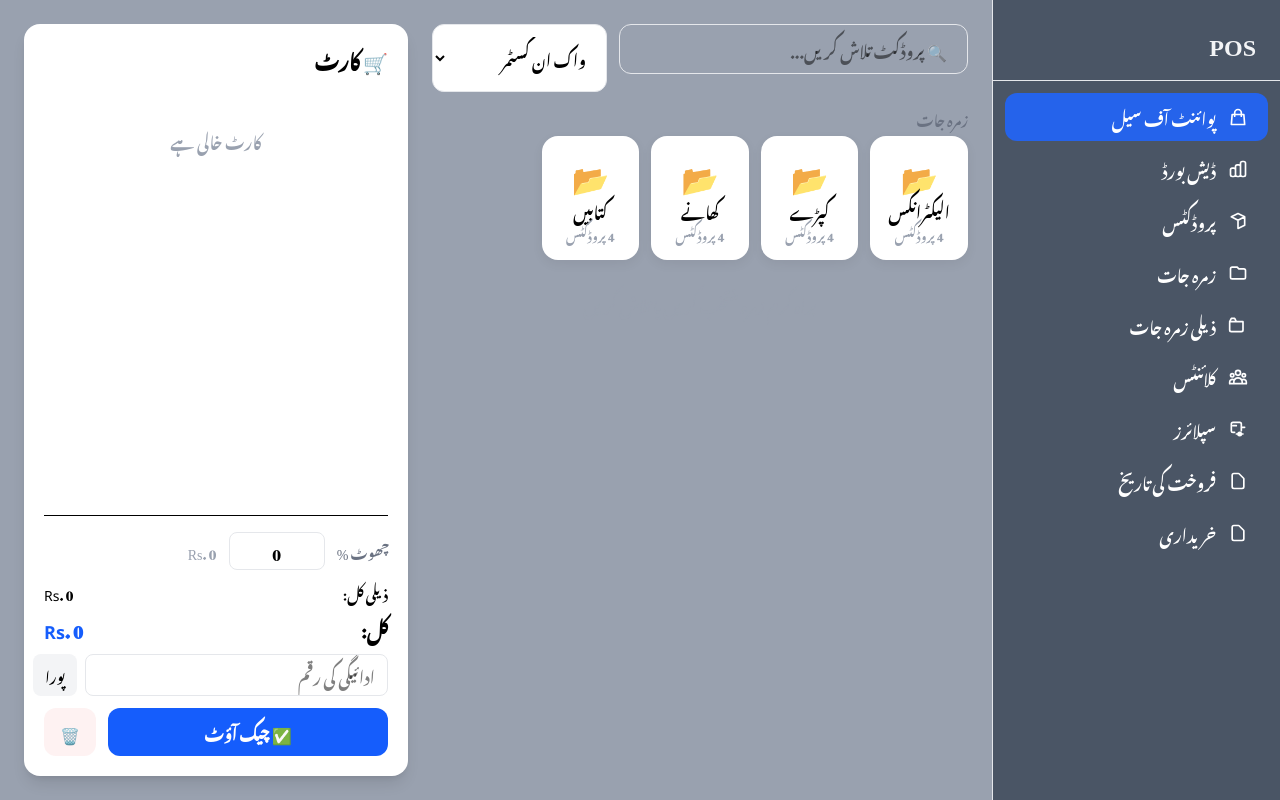
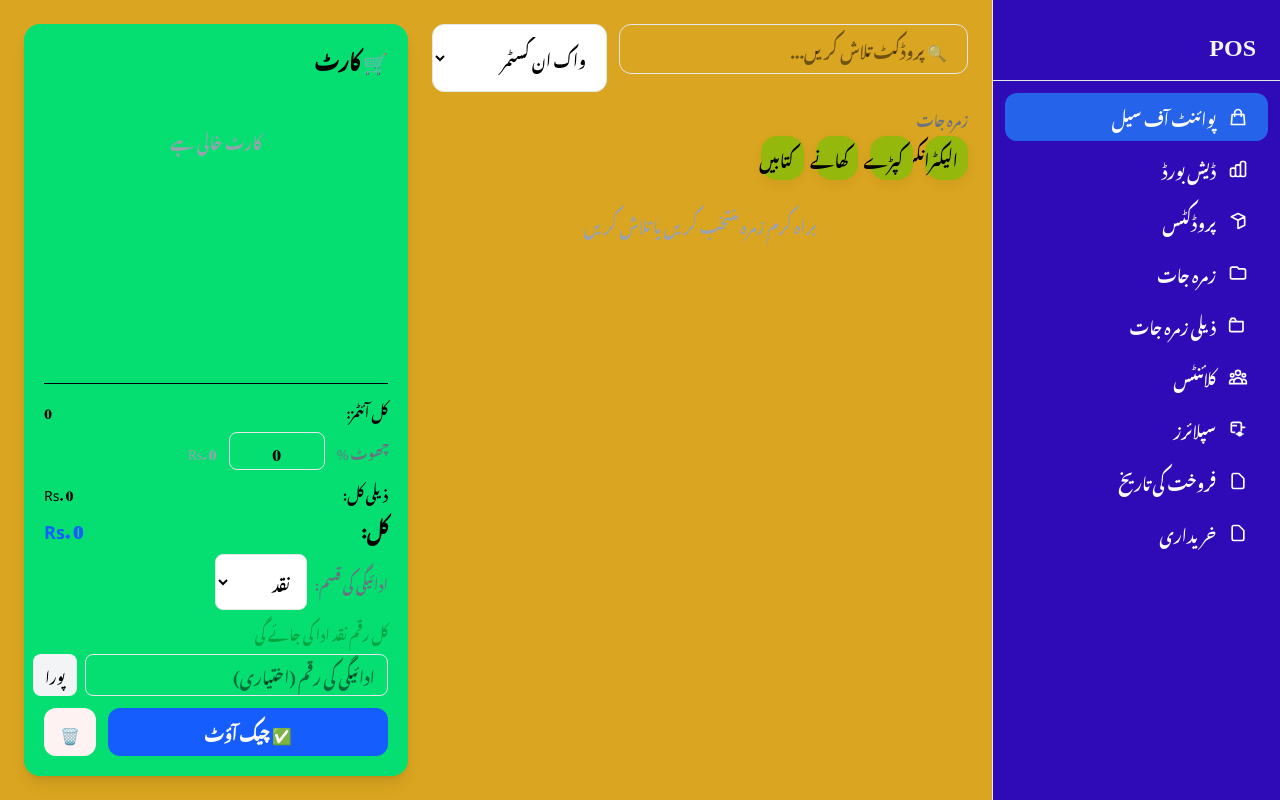
Before and after one commit to likeam/lagerblance, a React (Vite) app: page / in a window 1280 px wide. Both pictures are taken after a click on the element "پوائنٹ آف سیل". Built offline with nearby package versions, Linux system fonts and the light colour scheme; a web font is replaced by a local one.

Commit message:
Setting the Bill section

```diff
--- a/src/App.jsx
+++ b/src/App.jsx
@@ -41,7 +41,7 @@ function App() {
 
   return (
     <AppProvider>
-      <div className="flex min-h-screen bg-gray-400">
+      <div className="flex min-h-screen bg-[#DAA520]">
         <Sidebar activeTab={activeTab} setActiveTab={setActiveTab} />
         <div className="flex-1 overflow-auto">{renderContent()}</div>
       </div>
--- a/src/components/clients/Clients.jsx
+++ b/src/components/clients/Clients.jsx
@@ -13,8 +13,6 @@ export default function Clients() {
     address: "",
     balance: "",
   });
-
-  // State for balance adjustment modal
   const [showBalanceModal, setShowBalanceModal] = useState(false);
   const [selectedClient, setSelectedClient] = useState(null);
   const [balanceAmount, setBalanceAmount] = useState("");
@@ -104,7 +102,6 @@ export default function Clients() {
         </button>
       </div>
 
-      {/* Add/Edit Client Form */}
       {showAdd && (
         <div className="bg-white rounded-2xl p-6 shadow-lg border border-gray-200 fade-in">
           <h3 className="font-bold text-lg urdu-text mb-4">
@@ -240,7 +237,7 @@ export default function Clients() {
                   پتہ
                 </th>
                 <th className="px-4 py-3 text-sm font-semibold text-gray-600 urdu-text">
-                  بیلنس
+                  بیلنس (کریڈٹ)
                 </th>
                 <th className="px-4 py-3 text-sm font-semibold text-gray-600 urdu-text">
                   کل خریداری
--- a/src/components/common/Sidebar.jsx
+++ b/src/components/common/Sidebar.jsx
@@ -15,7 +15,7 @@ export default function Sidebar({ activeTab, setActiveTab }) {
   ];
 
   return (
-    <div className="w-72 bg-gray-600   border-l border-gray-200 h-screen sticky top-0 overflow-y-auto no-print">
+    <div className="w-72 bg-[#2F0BB8]   border-l border-gray-200 h-screen sticky top-0 overflow-y-auto no-print">
       <div className="p-6 border-b border-gray-200">
         <h1 className="text-2xl font-bold text-gray-100 urdu-text">POS</h1>
       </div>
--- a/src/components/pos/POS.jsx
+++ b/src/components/pos/POS.jsx
@@ -24,6 +24,7 @@ export default function POS() {
   const [showPrint, setShowPrint] = useState(false);
   const [currentSale, setCurrentSale] = useState(null);
   const [paymentAmount, setPaymentAmount] = useState("");
+  const [paymentType, setPaymentType] = useState("cash"); // 'cash' or 'credit'
 
   // Auto-select walk-in client
   useEffect(() => {
@@ -33,7 +34,7 @@ export default function POS() {
     }
   }, [clients]);
 
-  // Compute filtered products based on selection and search
+  // Compute filtered products
   const filteredProducts = useMemo(() => {
     let list = products;
     if (selectedSubcategory) {
@@ -62,7 +63,6 @@ export default function POS() {
     searchQuery,
   ]);
 
-  // Categories with product counts
   const categoryItems = useMemo(() => {
     return categories.map((c) => ({
       ...c,
@@ -76,7 +76,6 @@ export default function POS() {
     }));
   }, [categories, subcategories, products]);
 
-  // Subcategories for the selected category
   const subcategoryItems = useMemo(() => {
     if (!selectedCategory) return [];
     return subcategories
@@ -87,7 +86,6 @@ export default function POS() {
       }));
   }, [subcategories, selectedCategory, products]);
 
-  // Cart calculations
   const cartTotal = useMemo(() => {
     return cart.reduce((sum, item) => sum + item.price * item.qty, 0);
   }, [cart]);
@@ -98,7 +96,12 @@ export default function POS() {
 
   const netTotal = cartTotal - discountAmount;
 
-  // Cart operations
+  // Total items in cart (sum of quantities)
+  const totalItems = useMemo(() => {
+    return cart.reduce((sum, item) => sum + item.qty, 0);
+  }, [cart]);
+
+  // Add to cart
   const addToCart = (product) => {
     setCart((prev) => {
       const existing = prev.find((item) => item.productId === product.id);
@@ -136,14 +139,12 @@ export default function POS() {
   const clearCart = () => {
     setCart([]);
     setDiscountPercent(0);
-    setSelectedClient(null);
     setPaymentAmount("");
-    // re-select walk-in
+    setPaymentType("cash");
     const walkin = clients.find((c) => c.id === "walkin") || clients[0];
     setSelectedClient(walkin || null);
   };
 
-  // Checkout
   const handleCheckout = async () => {
     if (cart.length === 0) {
       alert("کارٹ خالی ہے");
@@ -153,11 +154,22 @@ export default function POS() {
       alert("براہ کرم کلائنٹ منتخب کریں");
       return;
     }
-    const paid = parseFloat(paymentAmount) || netTotal;
+
+    let paid = parseFloat(paymentAmount) || 0;
+    if (paymentType === "cash") {
+      paid = netTotal;
+    } else {
+      // credit: paid = 0 or partial; we'll set paid = 0 for simplicity, but allow partial
       if (paid < netTotal) {
-      alert("ادائیگی کی رقم کل سے کم ہے");
-      return;
+        // credit
+      } else {
+        // if they entered full amount, treat as cash
       }
+    }
+
+    // Ensure paid is not less than 0 and not more than total
+    if (paid < 0) paid = 0;
+    if (paid > netTotal) paid = netTotal;
 
     const invoiceNo = "INV-" + String(Date.now()).slice(-6);
     const sale = {
@@ -177,9 +189,11 @@ export default function POS() {
       discountAmount,
       total: netTotal,
       paid: paid,
+      paymentType: paymentType, // 'cash' or 'credit'
       date: Date.now(),
     };
     await dbAdd(STORES.SALES, sale);
+
     // Update stock
     for (const item of cart) {
       const prod = await dbGet(STORES.PRODUCTS, item.productId);
@@ -188,6 +202,16 @@ export default function POS() {
         await dbPut(STORES.PRODUCTS, prod);
       }
     }
+
+    // Update client balance if credit
+    if (paymentType === "credit") {
+      const client = await dbGet(STORES.CLIENTS, selectedClient.id);
+      if (client) {
+        const newBalance = (client.balance || 0) + netTotal;
+        await dbPut(STORES.CLIENTS, { ...client, balance: newBalance });
+      }
+    }
+
     setCurrentSale(sale);
     setShowPrint(true);
     await refreshAll();
@@ -207,11 +231,14 @@ export default function POS() {
     setCurrentSale(null);
   };
 
-  // ----- Print view -----
+  // Print view
   if (showPrint && currentSale) {
     return (
-      <div className="fixed inset-0 bg-white z-50 overflow-auto print-container">
-        <div className="max-w-2xl mx-auto p-8">
+      <div className="fixed inset-0 bg-[#94B80B] z-50 overflow-auto print-container">
+        <div
+          className="max-w-2xl mx-aut
+        o p-8"
+        >
           <div className="text-center mb-6">
             <h2 className="text-2xl font-bold urdu-text">📄 رسید / Invoice</h2>
             <p className="text-gray-500 urdu-text">
@@ -222,6 +249,14 @@ export default function POS() {
             </p>
             <p className="text-gray-500 urdu-text">
               کلائنٹ: {currentSale.clientName}
+            </p>
+            <p className="text-gray-500 urdu-text">
+              ادائیگی کی قسم:{" "}
+              {currentSale.paymentType === "cash" ? "نقد" : "کریڈٹ"}
+            </p>
+            <p className="text-gray-500 urdu-text">
+              کل اشیاء:{" "}
+              {currentSale.items.reduce((sum, item) => sum + item.qty, 0)}
             </p>
           </div>
           <div className="border-t border-b py-3 my-4">
@@ -295,14 +330,13 @@ export default function POS() {
     );
   }
 
-  // ----- Main POS UI -----
+  // Main POS UI
   return (
     <div className="flex gap-6 p-6">
-      {/* Left: Category/Subcategory/Product Grids stacked */}
       <div className="flex-1">
-        {/* Search Bar and Client Selector */}
-        <div className="mb-4 flex gap-3">
-          <div className="flex-1 relative">
+        {/* Search & Client */}
+        <div className="mb-4 flex gap-3 flex-wrap">
+          <div className="flex-1 relative min-w-[200px]">
             <input
               type="text"
               className="w-full px-5 py-3 rounded-xl border border-gray-200 focus:ring-2 focus:ring-blue-500 focus:border-transparent outline-none urdu-text"
@@ -328,64 +362,55 @@ export default function POS() {
           </select>
         </div>
 
-        {/* Category Grid - always visible */}
+        {/* Category Grid */}
         <div className="mb-4">
           <h3 className="text-sm font-semibold text-gray-500 urdu-text mb-2">
             زمرہ جات
           </h3>
-          <div className="grid grid-cols-3 sm:grid-cols-4 md:grid-cols-5 gap-3">
+          <div className="grid  grid-cols-6 sm:grid-cols-4 md:grid-cols-10 gap-3">
             {categoryItems.map((cat) => (
               <div
                 key={cat.id}
-                className={`grid-card text-center urdu-text ${selectedCategory === cat.id ? "selected" : ""}`}
+                className={`grid-card text-center  urdu-text ${selectedCategory === cat.id ? "selected" : ""}`}
                 onClick={() => {
-                  // Toggle: if same category, deselect; else select
                   setSelectedCategory((prev) =>
                     prev === cat.id ? null : cat.id,
                   );
-                  setSelectedSubcategory(null); // clear subcategory when category changes
+                  setSelectedSubcategory(null);
                 }}
               >
-                <div className="text-3xl mb-2">📂</div>
                 <div className="font-semibold text-base">{cat.name}</div>
-                <div className="text-xs text-gray-400 mt-1">
-                  {cat.productCount} پروڈکٹس
-                </div>
               </div>
             ))}
           </div>
         </div>
 
-        {/* Subcategory Grid - visible only if a category is selected */}
+        {/* Subcategory Grid */}
         {selectedCategory && (
           <div className="mb-4 fade-in">
             <h3 className="text-sm font-semibold text-gray-500 urdu-text mb-2">
               ذیلی زمرہ جات —{" "}
               {categories.find((c) => c.id === selectedCategory)?.name || ""}
             </h3>
-            <div className="grid grid-cols-3 sm:grid-cols-4 md:grid-cols-5 gap-3">
+            <div className="grid grid-cols-6 sm:grid-cols-4 md:grid-cols-10 gap-3">
               {subcategoryItems.map((sub) => (
                 <div
                   key={sub.id}
-                  className={`grid-card text-center urdu-text ${selectedSubcategory === sub.id ? "selected" : ""}`}
+                  className={`grid-card-subcategory text-center text-white urdu-text ${selectedSubcategory === sub.id ? "selected" : ""}`}
                   onClick={() => {
                     setSelectedSubcategory((prev) =>
                       prev === sub.id ? null : sub.id,
                     );
                   }}
                 >
-                  <div className="text-2xl mb-2">📁</div>
                   <div className="font-semibold text-base">{sub.name}</div>
-                  <div className="text-xs text-gray-400 mt-1">
-                    {sub.productCount} پروڈکٹس
-                  </div>
                 </div>
               ))}
             </div>
           </div>
         )}
 
-        {/* Product Grid - visible if subcategory selected OR search is active */}
+        {/* Product Grid */}
         {(selectedSubcategory || searchQuery.trim()) && (
           <div className="fade-in">
             <h3 className="text-sm font-semibold text-gray-500 urdu-text mb-2">
@@ -408,12 +433,11 @@ export default function POS() {
                     className="product-card urdu-text"
                     onClick={() => addToCart(prod)}
                   >
-                    <div className="text-2xl mb-1">📦</div>
                     <div className="font-semibold text-sm">{prod.name}</div>
                     <div className="text-blue-600 font-bold mt-1">
                       {formatCurrency(prod.price)}
                     </div>
-                    <div className="text-xs text-gray-400">
+                    <div className="text-xs text-gray-700">
                       اسٹاک: {prod.stock || 0}
                     </div>
                   </div>
@@ -423,7 +447,6 @@ export default function POS() {
           </div>
         )}
 
-        {/* If no category selected and no search, show a hint */}
         {!selectedCategory && !searchQuery.trim() && (
           <div className="text-center text-gray-400 urdu-text mt-8">
             براہ کرم زمرہ منتخب کریں یا تلاش کریں
@@ -431,8 +454,8 @@ export default function POS() {
         )}
       </div>
 
-      {/* Right: Cart - unchanged */}
-      <div className="w-96 bg-white rounded-2xl shadow-lg p-5 h-[calc(100vh-3rem)] sticky top-6 flex flex-col no-print">
+      {/* Cart */}
+      <div className="w-96 bg-green-400 rounded-2xl shadow-lg p-5 h-[calc(100vh-3rem)] sticky top-6 flex flex-col no-print">
         <h2 className="text-xl font-bold urdu-text mb-4">🛒 کارٹ</h2>
         <div className="flex-1 overflow-y-auto scrollbar-thin">
           {cart.length === 0 ? (
@@ -478,6 +501,10 @@ export default function POS() {
           )}
         </div>
         <div className="border-t pt-4 space-y-3">
+          <div className="flex justify-between text-sm urdu-text">
+            <span>کل آئٹمز:</span>
+            <span>{totalItems}</span>
+          </div>
           <div className="flex items-center gap-3">
             <span className="text-sm text-gray-500 urdu-text">چھوٹ %</span>
             <input
@@ -502,20 +529,45 @@ export default function POS() {
             <span>کل:</span>
             <span className="text-blue-600">{formatCurrency(netTotal)}</span>
           </div>
+          <div className="flex gap-2 items-center">
+            <span className="text-sm text-gray-500 urdu-text">
+              ادائیگی کی قسم:
+            </span>
+            <select
+              className="px-3 py-1.5 rounded-lg border border-gray-200 bg-white urdu-text"
+              value={paymentType}
+              onChange={(e) => setPaymentType(e.target.value)}
+            >
+              <option value="cash">نقد</option>
+              <option value="credit">کریڈٹ</option>
+            </select>
+          </div>
+          {paymentType === "cash" ? (
+            <div className="text-sm text-green-600 urdu-text">
+              کل رقم نقد ادا کی جائے گی
+            </div>
+          ) : (
+            <div className="text-sm text-orange-600 urdu-text">
+              رقم کریڈٹ پر ڈالی جائے گی
+            </div>
+          )}
           <div className="flex gap-2">
             <input
               type="number"
               className="flex-1 px-3 py-2 rounded-lg border border-gray-200 urdu-text"
-              placeholder="ادائیگی کی رقم"
+              placeholder="ادائیگی کی رقم (اختیاری)"
               value={paymentAmount}
               onChange={(e) => setPaymentAmount(e.target.value)}
+              disabled={paymentType === "cash"}
             />
+            {paymentType === "cash" && (
               <button
                 className="px-3 py-2 bg-gray-100 rounded-lg text-sm urdu-text"
                 onClick={() => setPaymentAmount(String(netTotal))}
               >
                 پورا
               </button>
+            )}
           </div>
           <div className="flex gap-3">
             <button
--- a/src/components/purchases/Purchases.jsx
+++ b/src/components/purchases/Purchases.jsx
@@ -19,6 +19,7 @@ export default function Purchases() {
     supplierId: "",
     items: [],
     date: Date.now(),
+    paymentType: "cash",
   });
   const [selectedProduct, setSelectedProduct] = useState(null);
   const [qty, setQty] = useState(1);
@@ -97,10 +98,12 @@ export default function Purchases() {
       items: form.items,
       subtotal,
       total: subtotal,
+      paymentType: form.paymentType,
       date: form.date || Date.now(),
     };
     await dbAdd(STORES.PURCHASES, data);
-    // Update product stock
+
+    // Update stock
     for (const item of form.items) {
       const prod = await dbGet(STORES.PRODUCTS, item.productId);
       if (prod) {
@@ -108,11 +111,26 @@ export default function Purchases() {
         await dbPut(STORES.PRODUCTS, prod);
       }
     }
+
+    // Update supplier balance if credit
+    if (form.paymentType === "credit") {
+      const supplierObj = await dbGet(STORES.SUPPLIERS, form.supplierId);
+      if (supplierObj) {
+        const newBalance = (supplierObj.balance || 0) + subtotal;
+        await dbPut(STORES.SUPPLIERS, { ...supplierObj, balance: newBalance });
+      }
+    }
+
     await refreshAll();
     setCurrentPurchase(data);
     setShowPrint(true);
     setShowAdd(false);
-    setForm({ supplierId: "", items: [], date: Date.now() });
+    setForm({
+      supplierId: "",
+      items: [],
+      date: Date.now(),
+      paymentType: "cash",
+    });
     setSelectedProduct(null);
     setQty(1);
     setPrice(0);
@@ -144,6 +162,14 @@ export default function Purchases() {
             </p>
             <p className="text-gray-500 urdu-text">
               سپلائر: {currentPurchase.supplierName}
+            </p>
+            <p className="text-gray-500 urdu-text">
+              ادائیگی کی قسم:{" "}
+              {currentPurchase.paymentType === "cash" ? "نقد" : "کریڈٹ"}
+            </p>
+            <p className="text-gray-500 urdu-text">
+              کل اشیاء:{" "}
+              {currentPurchase.items.reduce((sum, item) => sum + item.qty, 0)}
             </p>
           </div>
           <div className="border-t border-b py-3 my-4">
@@ -203,7 +229,12 @@ export default function Purchases() {
           className="bg-blue-600 text-white px-5 py-2.5 rounded-xl font-bold urdu-text hover:bg-blue-700 transition flex items-center gap-2"
           onClick={() => {
             setShowAdd(true);
-            setForm({ supplierId: "", items: [], date: Date.now() });
+            setForm({
+              supplierId: "",
+              items: [],
+              date: Date.now(),
+              paymentType: "cash",
+            });
             setSelectedProduct(null);
             setQty(1);
             setPrice(0);
@@ -230,8 +261,8 @@ export default function Purchases() {
         <div className="bg-white rounded-2xl p-6 shadow-lg border border-gray-200 fade-in">
           <h3 className="font-bold text-lg urdu-text mb-4">نیا خریداری بل</h3>
           <form onSubmit={handleSubmit} className="space-y-4">
-            <div className="flex gap-4">
-              <div className="flex-1">
+            <div className="flex gap-4 flex-wrap">
+              <div className="flex-1 min-w-[200px]">
                 <label className="block text-sm text-gray-600 urdu-text mb-1">
                   سپلائر *
                 </label>
@@ -270,9 +301,24 @@ export default function Purchases() {
                   }
                 />
               </div>
+              <div className="w-48">
+                <label className="block text-sm text-gray-600 urdu-text mb-1">
+                  ادائیگی کی قسم
+                </label>
+                <select
+                  className="w-full px-4 py-2.5 rounded-xl border border-gray-200 focus:ring-2 focus:ring-blue-500 outline-none urdu-text"
+                  value={form.paymentType}
+                  onChange={(e) =>
+                    setForm({ ...form, paymentType: e.target.value })
+                  }
+                >
+                  <option value="cash">نقد</option>
+                  <option value="credit">کریڈٹ</option>
+                </select>
               </div>
-            <div className="flex gap-3 items-end">
-              <div className="flex-1">
+            </div>
+            <div className="flex gap-3 items-end flex-wrap">
+              <div className="flex-1 min-w-[150px]">
                 <label className="block text-sm text-gray-600 urdu-text mb-1">
                   پروڈکٹ
                 </label>
@@ -376,7 +422,12 @@ export default function Purchases() {
                 className="bg-gray-200 text-gray-700 px-8 py-2.5 rounded-xl font-bold urdu-text hover:bg-gray-300 transition"
                 onClick={() => {
                   setShowAdd(false);
-                  setForm({ supplierId: "", items: [], date: Date.now() });
+                  setForm({
+                    supplierId: "",
+                    items: [],
+                    date: Date.now(),
+                    paymentType: "cash",
+                  });
                   setSelectedProduct(null);
                   setQty(1);
                   setPrice(0);
@@ -404,6 +455,9 @@ export default function Purchases() {
                   تاریخ
                 </th>
                 <th className="px-4 py-3 text-sm font-semibold text-gray-600 urdu-text">
+                  ادائیگی کی قسم
+                </th>
+                <th className="px-4 py-3 text-sm font-semibold text-gray-600 urdu-text">
                   آئٹمز
                 </th>
                 <th className="px-4 py-3 text-sm font-semibold text-gray-600 urdu-text">
@@ -415,7 +469,10 @@ export default function Purchases() {
               </tr>
             </thead>
             <tbody className="divide-y divide-gray-100">
-              {purchases.map((p) => (
+              {purchases
+                .slice()
+                .sort((a, b) => b.date - a.date)
+                .map((p) => (
                   <tr key={p.id} className="hover:bg-gray-50 transition">
                     <td className="px-4 py-3 font-medium urdu-text">
                       {p.invoiceNo}
@@ -425,6 +482,9 @@ export default function Purchases() {
                     </td>
                     <td className="px-4 py-3 text-sm">
                       {formatDateShort(p.date)}
+                    </td>
+                    <td className="px-4 py-3 text-sm urdu-text">
+                      {p.paymentType === "cash" ? "نقد" : "کریڈٹ"}
                     </td>
                     <td className="px-4 py-3 text-sm">{p.items.length}</td>
                     <td className="px-4 py-3 font-semibold">
--- a/src/components/suppliers/Suppliers.jsx
+++ b/src/components/suppliers/Suppliers.jsx
@@ -14,8 +14,6 @@ export default function Suppliers() {
     address: "",
     balance: "",
   });
-
-  // Balance adjustment modal
   const [showBalanceModal, setShowBalanceModal] = useState(false);
   const [selectedSupplier, setSelectedSupplier] = useState(null);
   const [balanceAmount, setBalanceAmount] = useState("");
@@ -162,7 +160,6 @@ export default function Suppliers() {
         </div>
       )}
 
-      {/* Balance Adjustment Modal */}
       {showBalanceModal && selectedSupplier && (
         <div className="fixed inset-0 bg-black bg-opacity-40 flex items-center justify-center z-50">
           <div className="bg-white rounded-2xl p-6 max-w-md w-full shadow-2xl">
@@ -220,7 +217,6 @@ export default function Suppliers() {
         </div>
       )}
 
-      {/* Suppliers Table */}
       <div className="bg-white rounded-2xl shadow overflow-hidden">
         <div className="overflow-x-auto">
           <table className="w-full">
@@ -236,7 +232,7 @@ export default function Suppliers() {
                   پتہ
                 </th>
                 <th className="px-4 py-3 text-sm font-semibold text-gray-600 urdu-text">
-                  بیلنس
+                  بیلنس (کریڈٹ)
                 </th>
                 <th className="px-4 py-3 text-sm font-semibold text-gray-600 urdu-text">
                   کل خریداری
--- a/src/index.css
+++ b/src/index.css
@@ -22,9 +22,9 @@
 }
 
 .grid-card {
-  background: white;
+  background: #94b80b;
   border-radius: 16px;
-  padding: 16px;
+  padding: 8px;
   cursor: pointer;
   transition: all 0.25s ease;
   border: 2px solid transparent;
@@ -37,11 +37,29 @@
 }
 .grid-card.selected {
   border-color: #2563eb;
-  background: #eff6ff;
+  background: #3d8b0b;
+}
+.grid-card-subcategory {
+  background: #1e5bf2;
+  border-radius: 16px;
+  padding: 8px;
+  cursor: pointer;
+  transition: all 0.25s ease;
+  border: 2px solid transparent;
+  box-shadow: 0 4px 12px rgba(0, 0, 0, 0.06);
+}
+.grid-card-subcategory:hover {
+  border-color: #2563eb;
+  box-shadow: 0 8px 24px rgba(37, 99, 235, 0.15);
+  transform: scale(1.02);
+}
+.grid-card-subcategory.selected {
+  border-color: #072570;
+  background: #072570;
 }
 
 .product-card {
-  background: white;
+  background: #e98d77;
   border-radius: 14px;
   padding: 14px;
   cursor: pointer;
```
Lines whose indentation alone changed are shown as unchanged.
